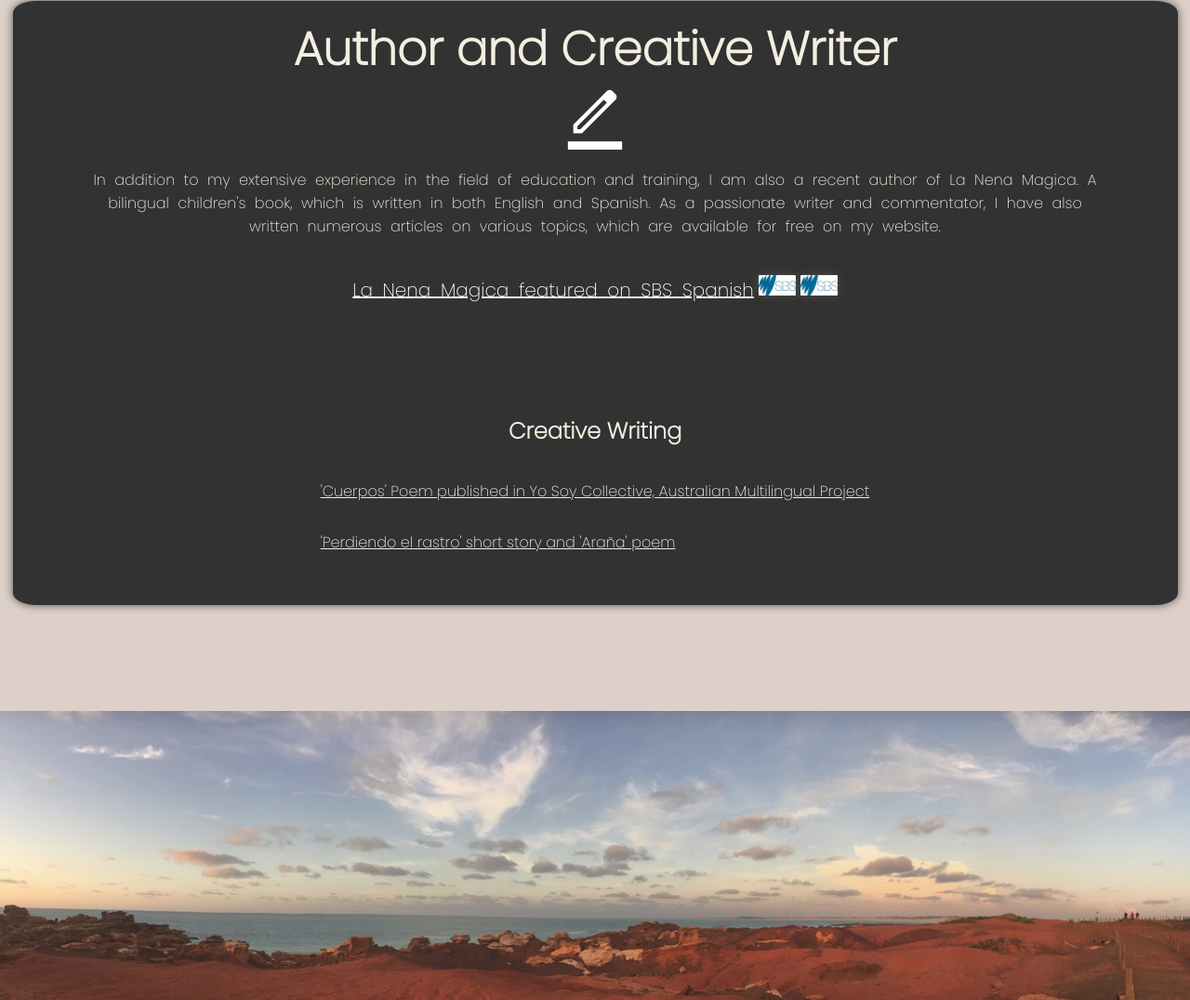
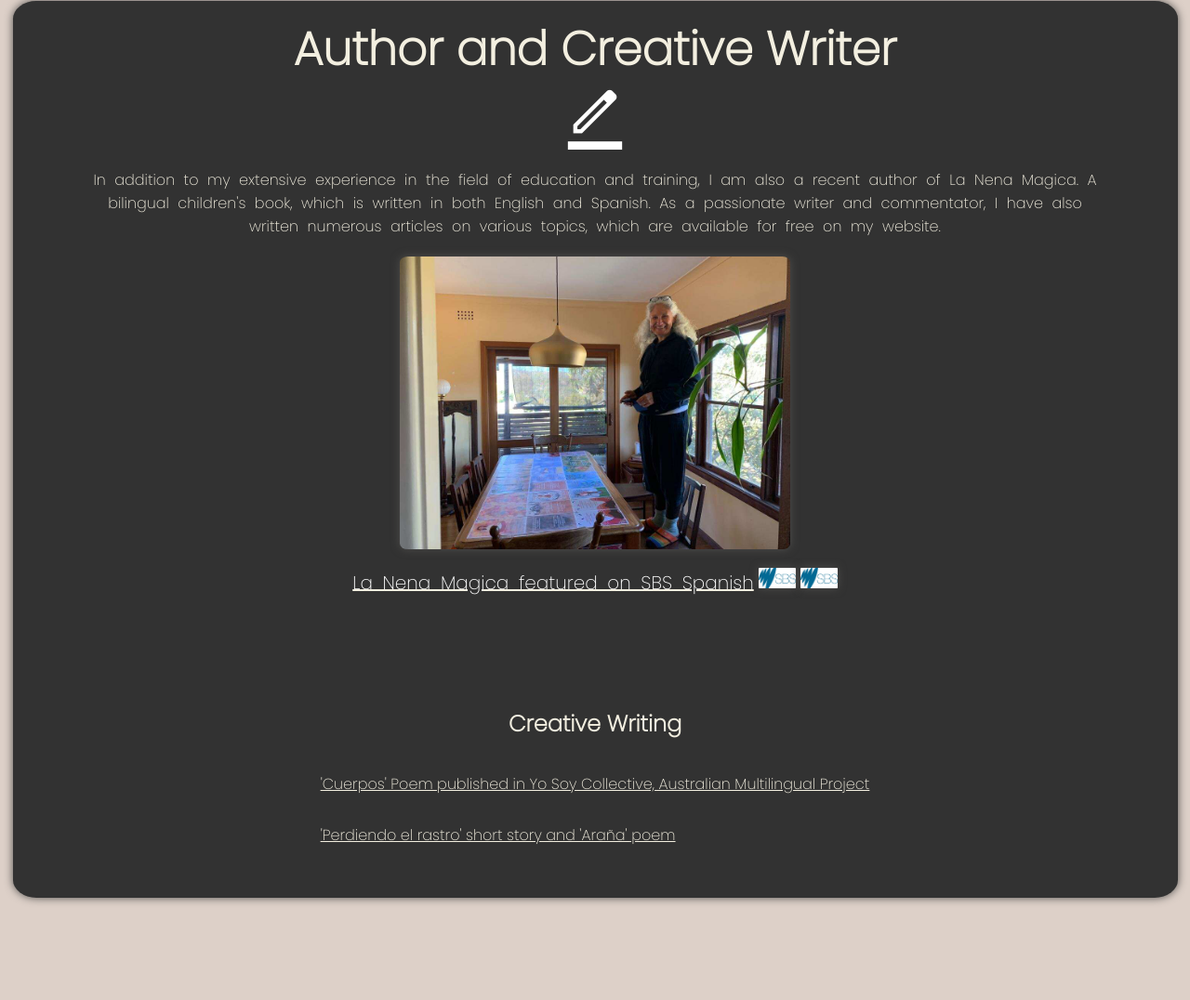
Before and after one commit to Zbecx22/lili, a plain HTML site: page index.html in a window 1280 px wide. Shown: the part 1910-2986 px from the top of the page at 93% size. Drawn offline with nearby package versions, Linux system fonts and the light colour scheme; files whose address does not match are found by name.

Commit message:
Update index.html

```diff
--- a/index.html
+++ b/index.html
@@ -144,7 +144,7 @@
                             <p class="bio-p1">
                                 In addition to my extensive experience in the field of education and training, I am also a recent author of La Nena Magica. A bilingual children's book, which is written in both English and Spanish. As a passionate writer and commentator, I have also written numerous articles on various topics, which are available for free on my website.
                             </p>
-                            <img src="/zbecx22.github.io/lili/img/la-nina-bio-pic.jpeg" alt="">
+                            <img src="https://zbecx22.github.io/lili/img/la-nina-bio-pic.jpeg" alt="">
                             <!-- <img src="/img/la-nina-bio-pic.jpeg" alt=""> -->
                             <a href="https://www.sbs.com.au/language/spanish/es/podcast-episode/la-nena-magica-el-cuento-que-ensena-a-los-pequenos-a-adaptarse-a-culturas-e-idiomas-diferentes/1cpqasa5g">
                                 <p>La Nena Magica featured on SBS Spanish<img src="/zbecx22.github.io/lili/img/sbs-logo.jpeg" alt=""><img src="/img/sbs-logo.jpeg" alt="">
```
